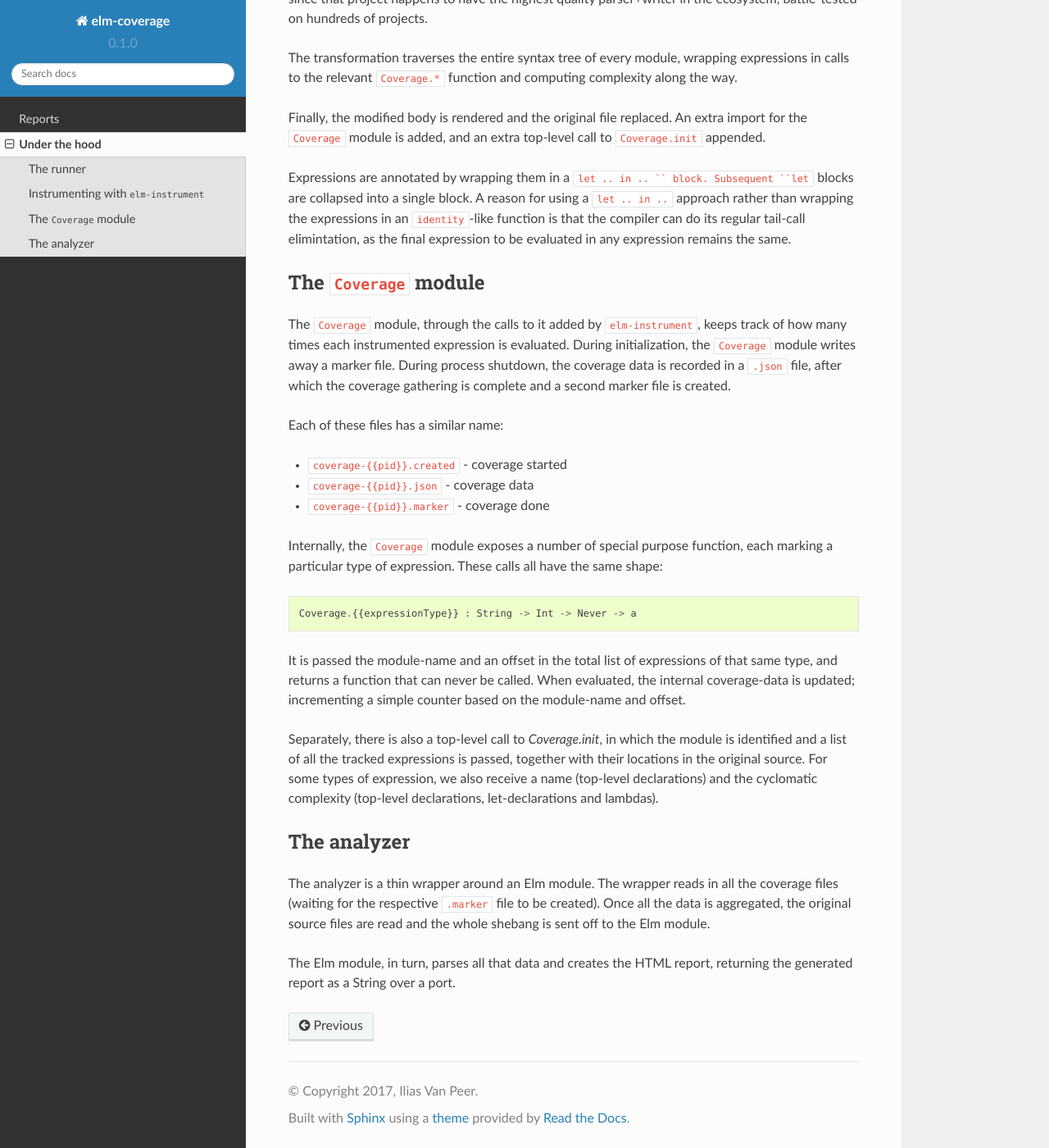
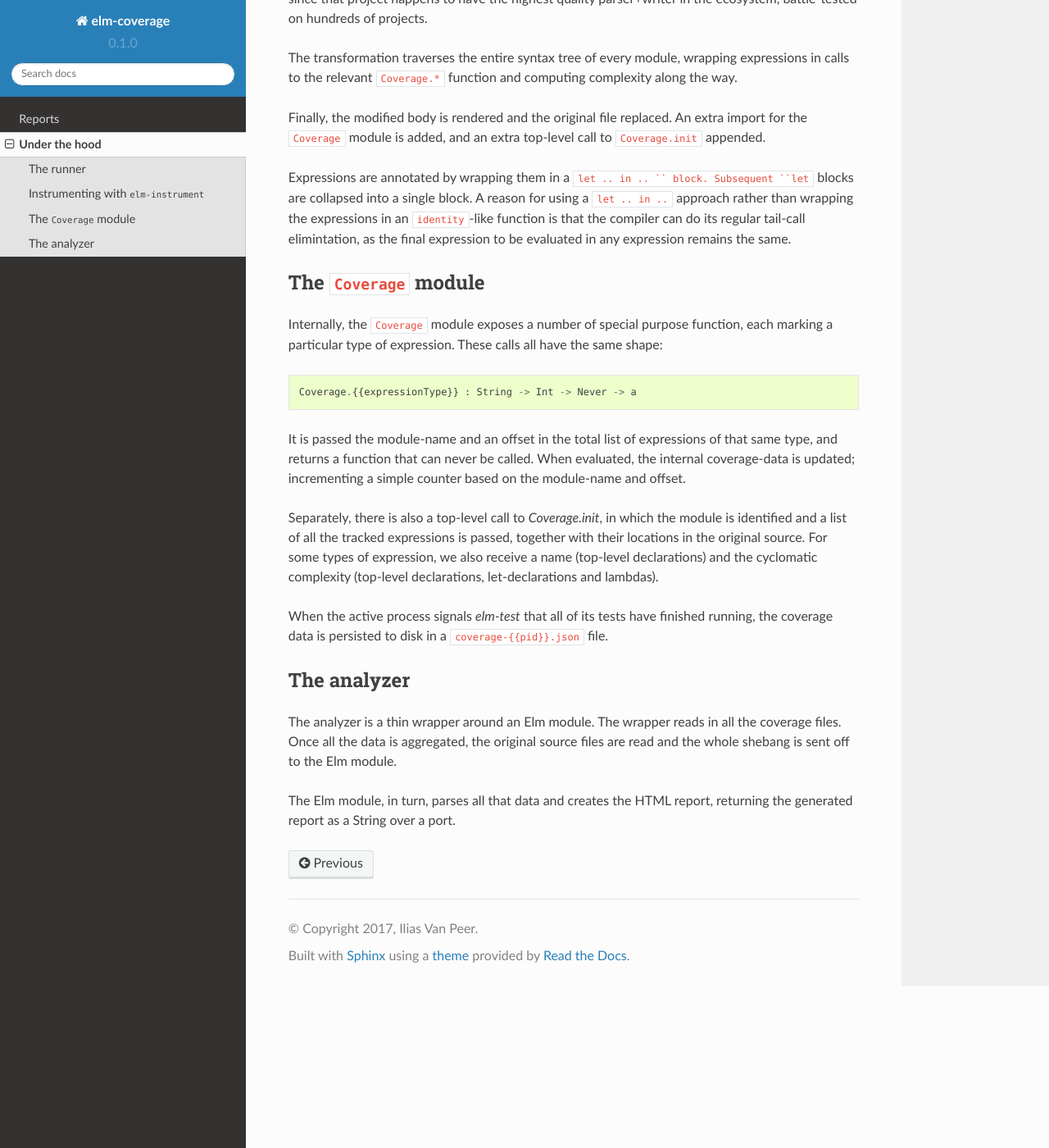
Before and after one commit to zwilias/elm-coverage, a Sphinx documentation site: the page built from docs/under-the-hood.rst, in a window 1280 px wide and 1400 px high, scrolled down 723 px. Shown: the whole window at 82% size. Built offline with Sphinx 7.4.7 and the Read the Docs theme 2.0.0, drawn with Linux system fonts in a browser that asks for light colours.

Commit message:
[skip ci] Update docs

```diff
--- a/docs/under-the-hood.rst
+++ b/docs/under-the-hood.rst
@@ -49,18 +49,6 @@ the same.
 The ``Coverage`` module
 -----------------------
 
-The ``Coverage`` module, through the calls to it added by ``elm-instrument``,
-keeps track of how many times each instrumented expression is evaluated. During
-initialization, the ``Coverage`` module writes away a marker file. During
-process shutdown, the coverage data is recorded in a ``.json`` file, after which
-the coverage gathering is complete and a second marker file is created.
-
-Each of these files has a similar name:
-
-- ``coverage-{{pid}}.created`` - coverage started
-- ``coverage-{{pid}}.json`` - coverage data
-- ``coverage-{{pid}}.marker`` - coverage done
-
 Internally, the ``Coverage`` module exposes a number of special purpose
 function, each marking a particular type of expression. These calls all have the
 same shape::
@@ -78,13 +66,16 @@ together with their locations in the original source. For some types of
 expression, we also receive a name (top-level declarations) and the cyclomatic
 complexity (top-level declarations, let-declarations and lambdas).
 
+When the active process signals `elm-test` that all of its tests have finished
+running, the coverage data is persisted to disk in a ``coverage-{{pid}}.json``
+file.
+
 The analyzer
 ------------
 
 The analyzer is a thin wrapper around an Elm module. The wrapper reads in all
-the coverage files (waiting for the respective ``.marker`` file to be created).
-Once all the data is aggregated, the original source files are read and the
-whole shebang is sent off to the Elm module.
+the coverage files. Once all the data is aggregated, the original source files
+are read and the whole shebang is sent off to the Elm module.
 
 The Elm module, in turn, parses all that data and creates the HTML report,
 returning the generated report as a String over a port.
```
